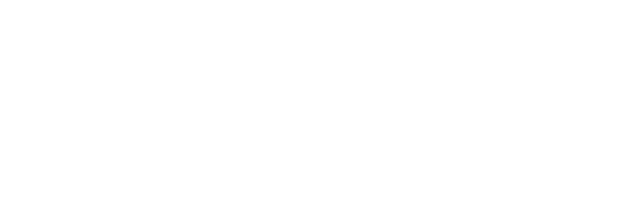
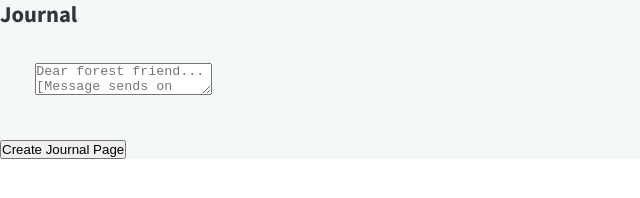
Before and after one commit to Anngineer/forest-friend-journal, a plain HTML site: page index.html in a window 1280 px wide. Shown: the whole page, without its empty margins (0-640 px from the left). Drawn offline with Linux system fonts and the light colour scheme; a web font is replaced by a local one.

Commit message:
Adds font family scripts and journal image

```diff
--- a/index.html
+++ b/index.html
@@ -5,9 +5,53 @@
     <meta http-equiv="X-UA-Compatible" content="IE=edge" />
     <meta name="viewport" content="width=device-width, initial-scale=1.0" />
     <title>Journal</title>
+
+    <!-- Fonts -->
+    <!-- /Source Sans Pro Font -->
+    <link
+      href="https://fonts.googleapis.com/css2?family=Source+Sans+Pro:ital,wght@0,200;0,300;0,400;0,600;0,700;0,900;1,200;1,300;1,400;1,600;1,700;1,900&display=swap"
+      rel="stylesheet"
+    />
+    <!-- /Baloo font -->
+    <link rel="preconnect" href="https://fonts.googleapis.com" />
+    <link rel="preconnect" href="https://fonts.gstatic.com" crossorigin />
+    <link
+      href="https://fonts.googleapis.com/css2?family=Baloo+Bhaijaan+2:wght@400;500;600;700;800&display=swap"
+      rel="stylesheet"
+    />
+    <!-- /Merriweather and Montserrat Font -->
+    <link
+      href="https://fonts.googleapis.com/css2?family=Merriweather:ital,wght@0,300;0,400;0,700;0,900;1,300;1,400;1,700;1,900&family=Montserrat:ital,wght@0,100;0,200;0,300;0,400;0,500;0,600;0,700;0,800;0,900;1,100;1,200;1,300;1,400;1,500;1,600;1,700;1,800;1,900&family=Sacramento&display=swap"
+      rel="stylesheet"
+    />
+
+    <!-- CSS -->
     <link rel="stylesheet" href="./styles/styles.css" />
+
+    <!-- Link for fontawesome icons -->
+    <script
+      src="https://kit.fontawesome.com/eab80f8837.js"
+      crossorigin="anonymous"
+    ></script>
   </head>
   <body>
+    <section id="journal-section">
+      <div id="journal-wrapper">
+        <form action="" id="journal-form">
+          <h3>Journal</h3>
+          <textarea
+            placeholder="Dear forest friend... [Message sends on ENTER]"
+            name=""
+            id="journal-input"
+          ></textarea>
+          <div class="button-container">
+            <button type="submit" id="submit-button">
+              Create Journal Page
+            </button>
+          </div>
+        </form>
+      </div>
+    </section>
     <script type="text/javascript" src="./scripts/myscripts.js"></script>
   </body>
 </html>
--- a/styles/styles.scss
+++ b/styles/styles.scss
@@ -0,0 +1,41 @@
+// Variables
+
+$background-white: #f5f8f8;
+$background-gray: #60626c;
+
+$text-dark: #2f3638;
+
+/* base reset so that I can set the padding and margins*/
+/* Generally, I'll make padding- 10px 15px and margin - 20px */
+* {
+  margin: 0;
+  padding: 0;
+}
+
+*,
+*::before,
+*::after {
+  box-sizing: inherit;
+}
+
+/* Setting the base properties for the entire page */
+/* box-sizing so that everything will contain its internal elements*/
+html,
+body {
+  color: $text-dark;
+  font-family: "Source Sans Pro", sans-serif;
+  box-sizing: border-box;
+  scroll-behavior: smooth; /*This will make it so when you click on a link,
+        it will scroll to that spot rather than jump*/
+  margin-left: auto;
+  margin-right: auto;
+  font-size: 1.1rem;
+  color: $text-dark;
+}
+
+#journal-section {
+  background-color: $background-white;
+}
+#journal-input {
+  margin: 2rem;
+}
```
Also changed, not shown: images/paperS.png (added), styles/styles.css, 1 other file.
